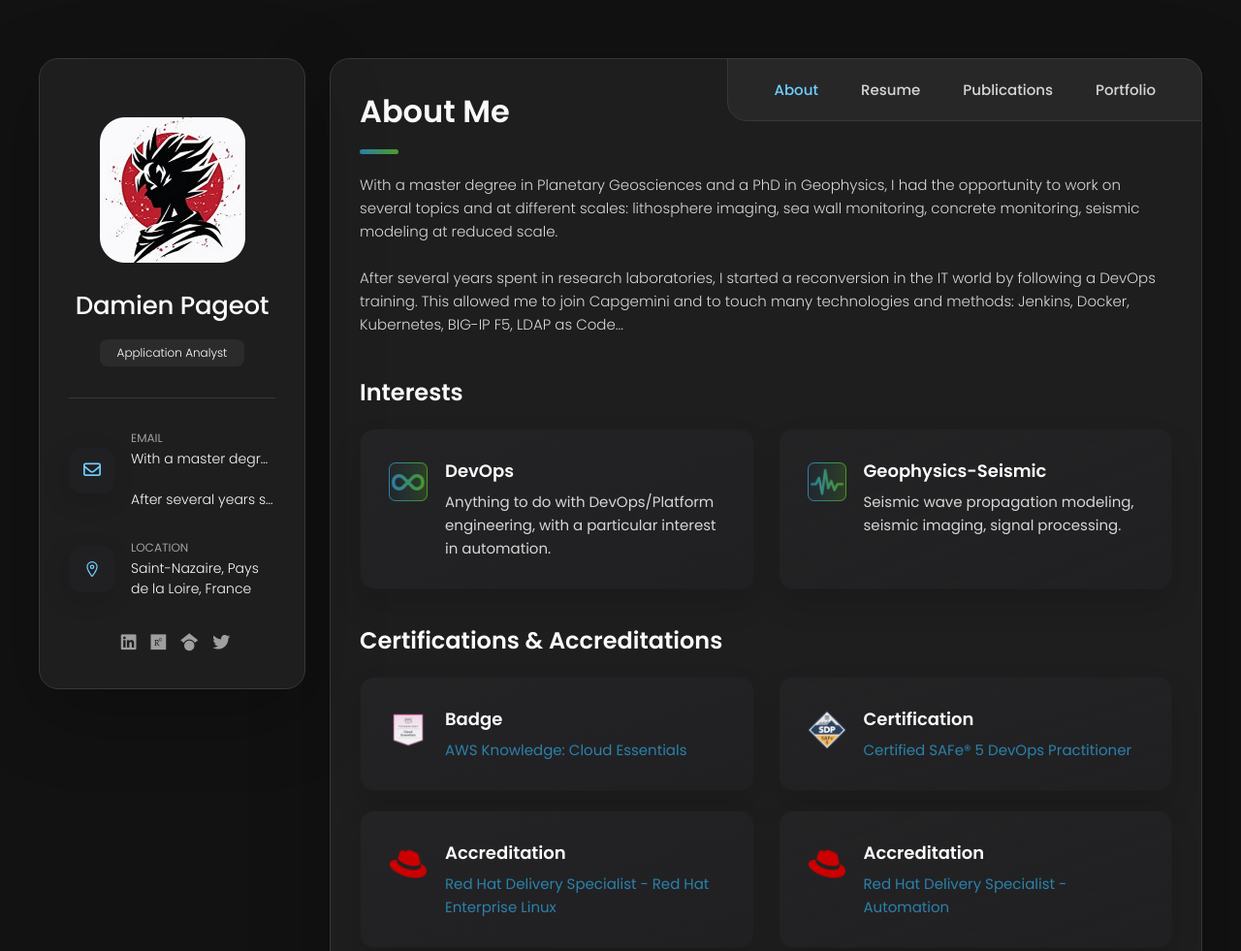
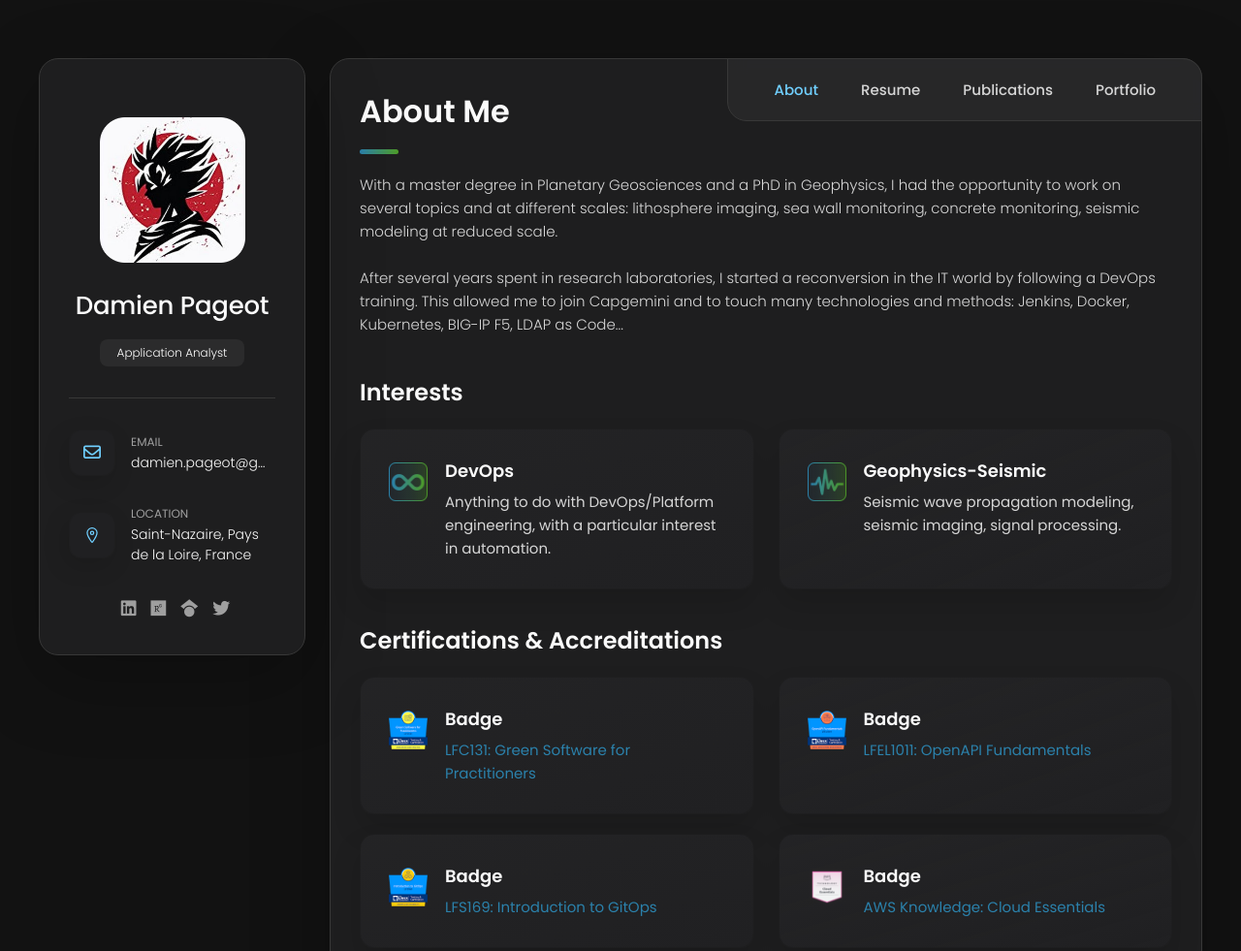
Before and after one commit to PageotD/pageotd.github.io, a plain HTML site: page index.html in a window 1280 px wide. Shown: the top 981 px of the page at 97% size. Drawn offline with nearby package versions, Linux system fonts and the light colour scheme.

Commit message:
Update badges

```diff
--- a/index.html
+++ b/index.html
@@ -76,7 +76,7 @@
             <div class="contact-info">
               <p class="contact-title">Email</p>
 
-              <a href="mailto:damien.pageot@gmail.com" class="contact-link">With a master degree in Planetary Geosciences and a PhD in Geophysics, I had the opportunity to work on several topics and at different scales: lithosphere imaging, sea wall monitoring, concrete monitoring, seismic modeling at reduced scale.</br></br>After several years spent in research laboratories, I started a reconversion in the IT world by following a DevOps training. This allowed me to join Capgemini and to touch many technologies and methods: Jenkins, Docker, Kubernetes, BIG-IP F5, LDAP as Code...</a>
+              <a href="mailto:damien.pageot@gmail.com" class="contact-link">damien.pageot@gmail.com</a>
             </div>
 
           </li>
@@ -216,6 +216,36 @@
         <section class="service">
   <h3 class="h3 service-title">Certifications & Accreditations</h3>
   <ul class="service-list">
+
+    <li class="service-item">
+      <div class="service-icon-box">
+        <img src="./assets/images/lfc131-green-software-for-practitioners.png" alt="LFC131: Green Software for Practitioners icon" width="40">
+      </div>
+      <div class="service-content-box">
+        <h4 class="h4 service-item-title">Badge</h4>
+        <p class="service-item-text"><a href="https://www.credly.com/badges/f6046b0f-dd6d-4f1f-b932-174a42bd7478/public_url">LFC131: Green Software for Practitioners</a></p>
+      </div>
+    </li>
+
+    <li class="service-item">
+      <div class="service-icon-box">
+        <img src="./assets/images/lfel1011-openapi-fundamentals.png" alt="LFEL1011: OpenAPI Fundamentals icon" width="40">
+      </div>
+      <div class="service-content-box">
+        <h4 class="h4 service-item-title">Badge</h4>
+        <p class="service-item-text"><a href="https://www.credly.com/badges/21788b05-2f5e-451e-81c5-5c3cc10e5c21/public_url">LFEL1011: OpenAPI Fundamentals</a></p>
+      </div>
+    </li>
+
+    <li class="service-item">
+      <div class="service-icon-box">
+        <img src="./assets/images/lfs169-introduction-to-gitops.png" alt="LFS169: Introduction to GitOps icon" width="40">
+      </div>
+      <div class="service-content-box">
+        <h4 class="h4 service-item-title">Badge</h4>
+        <p class="service-item-text"><a href="https://www.credly.com/badges/8c2a5379-eb2a-4349-96e4-75bfd711a011/public_url">LFS169: Introduction to GitOps</a></p>
+      </div>
+    </li>
 
     <li class="service-item">
       <div class="service-icon-box">
```
Also changed, not shown: scripts/certifications.json (+18 -0 lines), assets/images/lfc131-green-software-for-practitioners.png (added), assets/images/lfel1011-openapi-fundamentals.png (added), assets/images/lfs169-introduction-to-gitops.png (added), 1 other file.
